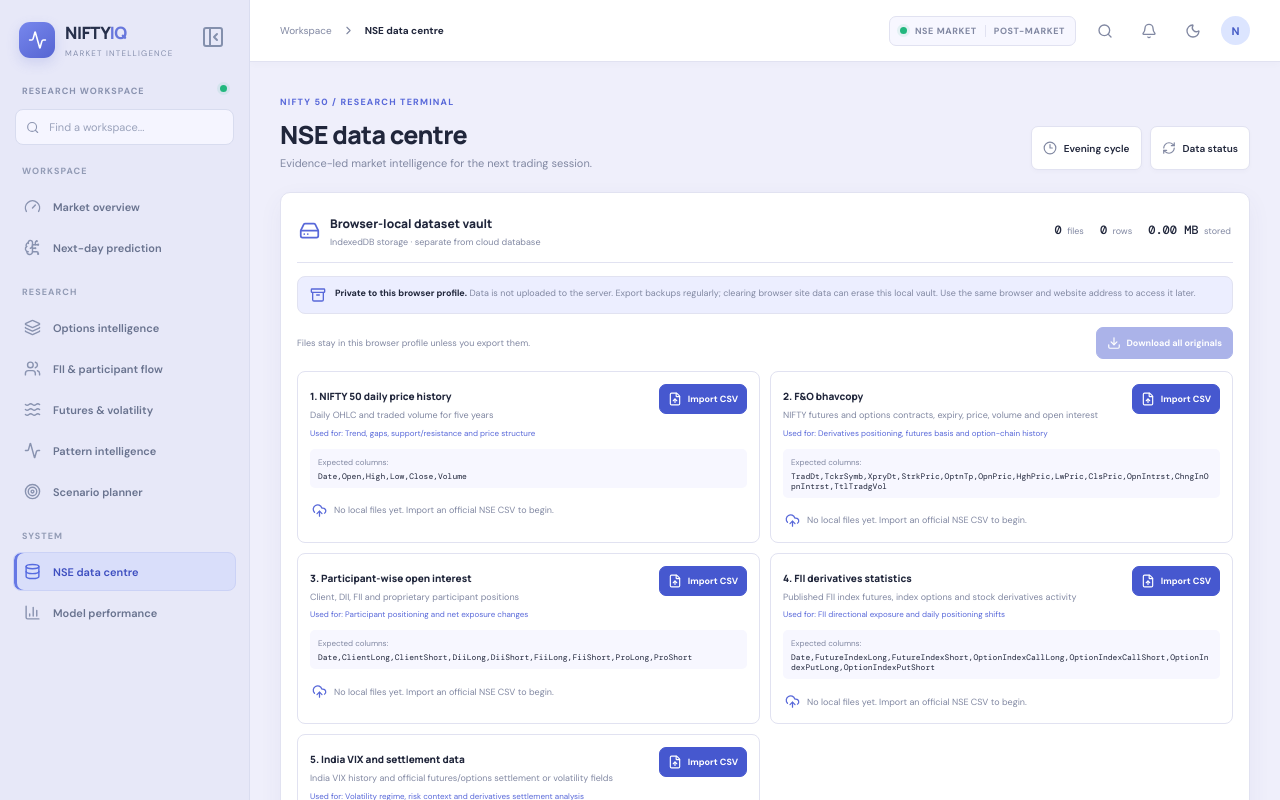
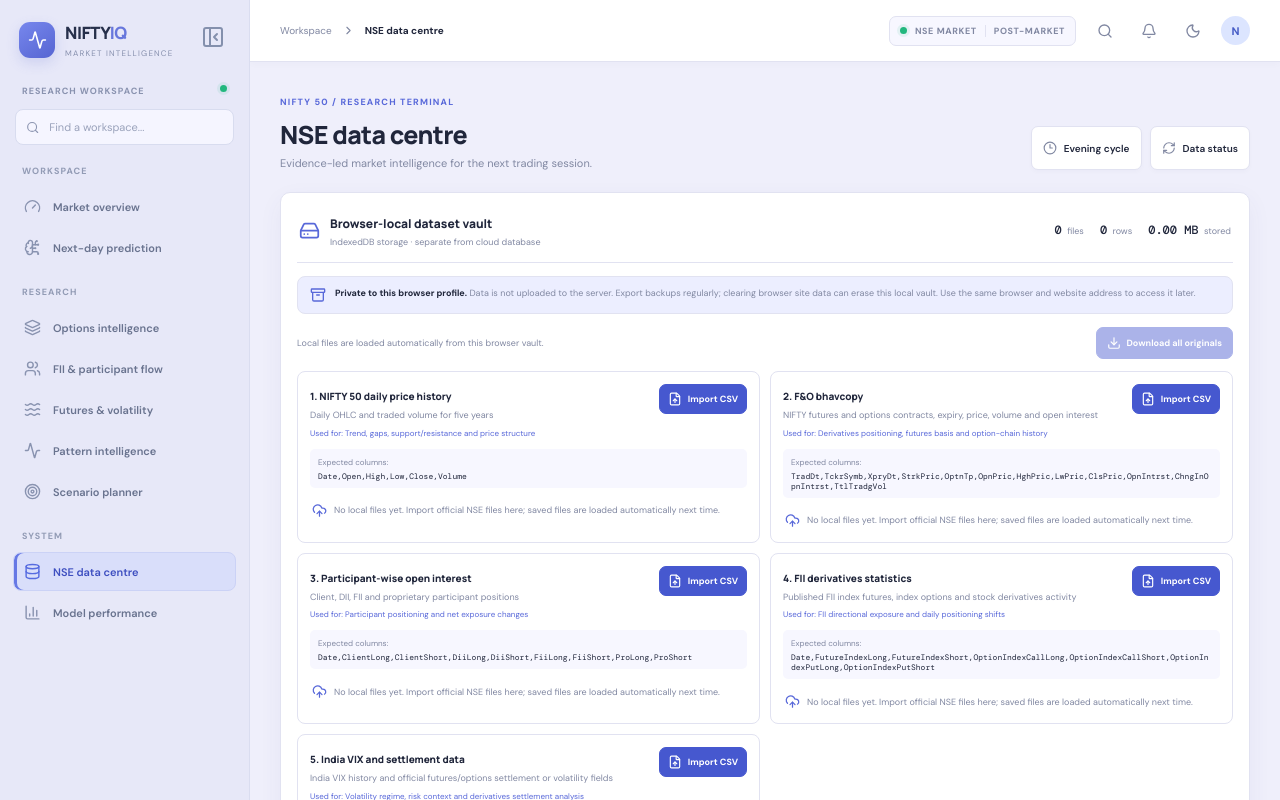
Before and after one commit to naveenm2020it-glitch/Nifty_Predictor, a React (Vite) app: page / in a window 1280 px wide. Both pictures are taken after a click on the button "Data status". Shown: the top 800 px of the page. Built offline with nearby package versions, Linux system fonts and the light colour scheme.

Commit message:
Automatically analyse datasets restored from browser-local vault

```diff
--- a/src/components/DataVault.tsx
+++ b/src/components/DataVault.tsx
@@ -27,7 +27,7 @@ function parseCsv(text:string){const rows=csvParse(text);const headers=rows.leng
 async function digest(blob:Blob){if(!crypto.subtle)return "unavailable";const hash=await crypto.subtle.digest("SHA-256",await blob.arrayBuffer());return [...new Uint8Array(hash)].map(x=>x.toString(16).padStart(2,"0")).join("");}
 function download(file:StoredFile){const url=URL.createObjectURL(file.blob);const a=document.createElement("a");a.href=url;a.download=file.fileName;a.click();setTimeout(()=>URL.revokeObjectURL(url),1000);}
 function pct(a:number,b:number){return b?((a/b)*100).toFixed(1)+"%":"--";}
-export default function DataVault(){const [files,setFiles]=useState<StoredFile[]>([]);const [busy,setBusy]=useState<string|null>(null);const [message,setMessage]=useState("Files stay in this browser profile unless you export them.");const [error,setError]=useState("");const [report,setReport]=useState<any>(null);const refs=useRef<Record<string,HTMLInputElement|null>>({});
+export default function DataVault(){const [files,setFiles]=useState<StoredFile[]>([]);const [busy,setBusy]=useState<string|null>(null);const [message,setMessage]=useState("Local files are loaded automatically from this browser vault.");const [error,setError]=useState("");const [report,setReport]=useState<any>(null);const refs=useRef<Record<string,HTMLInputElement|null>>({});
  const reload=async()=>{try{setFiles(await allFiles());}catch(e){setError("Browser storage is unavailable. Check private browsing or site storage settings.");}};
  useEffect(()=>{void reload();},[]);
  const totals=useMemo(()=>({files:files.length,rows:files.reduce((a,f)=>a+f.rows,0),bytes:files.reduce((a,f)=>a+f.size,0)}),[files]);
@@ -50,6 +50,7 @@ export default function DataVault(){const [files,setFiles]=useState<StoredFile[]
   setReport({readiness,missingDatasets,alignment,oldest,newest,years,spotRows:closes.length,spotDates:spotDates.size,duplicates:Object.values(results).reduce((a,r)=>a+r.duplicates,0),badOhlc,missingSpot,latestClose:close?.close??null,previousClose:prev?.close??null,dayChange:close&&prev?close.close-prev.close:null,dayChangePct:close&&prev?(close.close/prev.close-1)*100:null,vix,lines,results:Object.values(results).map(r=>({key:r.key,files:r.files,rows:r.rows,dates:r.dates.size,duplicates:r.duplicates,errors:r.errors.slice(0,2)})),alignment});
   setMessage("Local analysis completed. No forecast or probability was generated.");
  }catch(e){setError(e instanceof Error?e.message:"Local dataset analysis failed.");}finally{setBusy(null);}};
+ useEffect(()=>{if(files.length>0&&busy===null&&!report){void analyze();}},[files.length,busy]);
  return <div className="vault">
   <div className="vault-summary"><div><HardDrive/><div><b>Browser-local dataset vault</b><small>IndexedDB storage · separate from cloud database</small></div></div><div className="vault-stats"><span><b>{totals.files}</b> files</span><span><b>{totals.rows.toLocaleString()}</b> rows</span><span><b>{(totals.bytes/1048576).toFixed(2)} MB</b> stored</span></div></div>
   <div className="vault-notice"><Archive size={16}/><span><b>Private to this browser profile.</b> Data is not uploaded to the server. Export backups regularly; clearing browser site data can erase this local vault. Use the same browser and website address to access it later.</span></div>
@@ -58,7 +59,7 @@ export default function DataVault(){const [files,setFiles]=useState<StoredFile[]
   <div className="vault-catalog">{CATALOG.map(item=>{const group=files.filter(f=>f.datasetKey===item.key);return <section className="vault-dataset" key={item.key}>
    <div className="vault-dataset-head"><div><b>{item.name}</b><p>{item.description}</p><small>Used for: {item.purpose}</small></div><button onClick={()=>refs.current[item.key]?.click()} disabled={busy===item.key}><FileUp size={14}/>{busy===item.key?"Importing…":"Import CSV"}</button><input ref={el=>{refs.current[item.key]=el;}} type="file" accept=".csv,text/csv" multiple hidden onChange={e=>void add(item.key,e.target.files)}/></div>
    <div className="vault-template">Expected columns: <code>{item.columns}</code></div>
-   {group.length?group.map(f=><div className="vault-file" key={f.id}><div className="file-icon"><CheckCircle2 size={16}/></div><div className="file-meta"><b>{f.fileName}</b><small>{f.rows.toLocaleString()} rows · {(f.size/1024).toFixed(1)} KB · {f.firstDate||"Date not detected"} → {f.lastDate||"Date not detected"} · {f.missingCells.toLocaleString()} empty cells</small><small>SHA-256: {f.sha256.slice(0,20)}… · Imported {new Date(f.importedAt).toLocaleString()}</small></div><button title="Download original" onClick={()=>download(f)}><Download size={14}/></button><button title="Remove from local storage" onClick={()=>void remove(f.id)}><Trash2 size={14}/></button></div>):<div className="vault-empty"><UploadCloud size={15}/> No local files yet. Import an official NSE CSV to begin.</div>}
+   {group.length?group.map(f=><div className="vault-file" key={f.id}><div className="file-icon"><CheckCircle2 size={16}/></div><div className="file-meta"><b>{f.fileName}</b><small>{f.rows.toLocaleString()} rows · {(f.size/1024).toFixed(1)} KB · {f.firstDate||"Date not detected"} → {f.lastDate||"Date not detected"} · {f.missingCells.toLocaleString()} empty cells</small><small>SHA-256: {f.sha256.slice(0,20)}… · Imported {new Date(f.importedAt).toLocaleString()}</small></div><button title="Download original" onClick={()=>download(f)}><Download size={14}/></button><button title="Remove from local storage" onClick={()=>void remove(f.id)}><Trash2 size={14}/></button></div>):<div className="vault-empty"><UploadCloud size={15}/> No local files yet. Import official NSE files here; saved files are loaded automatically next time.</div>}
   </section>;})}</div>
   <div className="vault-run"><div><b>Local data quality & alignment</b><small>Reads the five stored datasets in this browser. This is a structural audit, not a forecast.</small></div><button disabled={!files.length||busy==="analysis"} onClick={()=>void analyze()}><Play size={14}/>{busy==="analysis"?"Analysing local files…":"Run local validation"}</button></div>
   {report&&<div className="vault-report"><div className="vault-report-head"><div><b>Dataset validation report</b><small>Generated {new Date().toLocaleString()} · Browser-local analysis</small></div><span className={report.readiness==="LOCAL DATA CHECK COMPLETE"?"report-ok":"report-warn"}>{report.readiness}</span></div>
@@ -68,6 +69,6 @@ export default function DataVault(){const [files,setFiles]=useState<StoredFile[]
    <div className="vault-findings">{report.lines.map((line:string,i:number)=><div key={i}>{report.readiness==="LOCAL DATA CHECK COMPLETE"?<ShieldCheck size={14}/>:<AlertTriangle size={14}/>} {line}</div>)}</div>
    <div className="vault-disclaimer">A successful structural check does not certify NSE authenticity, completeness or correct semantic mapping. F&O contract filtering, participant report parsing, holiday-calendar validation and model feature engineering remain separate steps. Forecasts and probabilities are deliberately not calculated here.</div>
   </div>}
-  <div className="vault-footer"><RefreshCw size={14}/> Local validation reads stored CSVs directly in your browser. It does not upload records to Render or manufacture missing values.</div>
+  <div className="vault-footer"><RefreshCw size={14}/> Saved files are loaded from IndexedDB and checked automatically when this page opens or the vault changes. Data stays in this browser; nothing is uploaded to Render.</div>
  </div>;
 }
```
